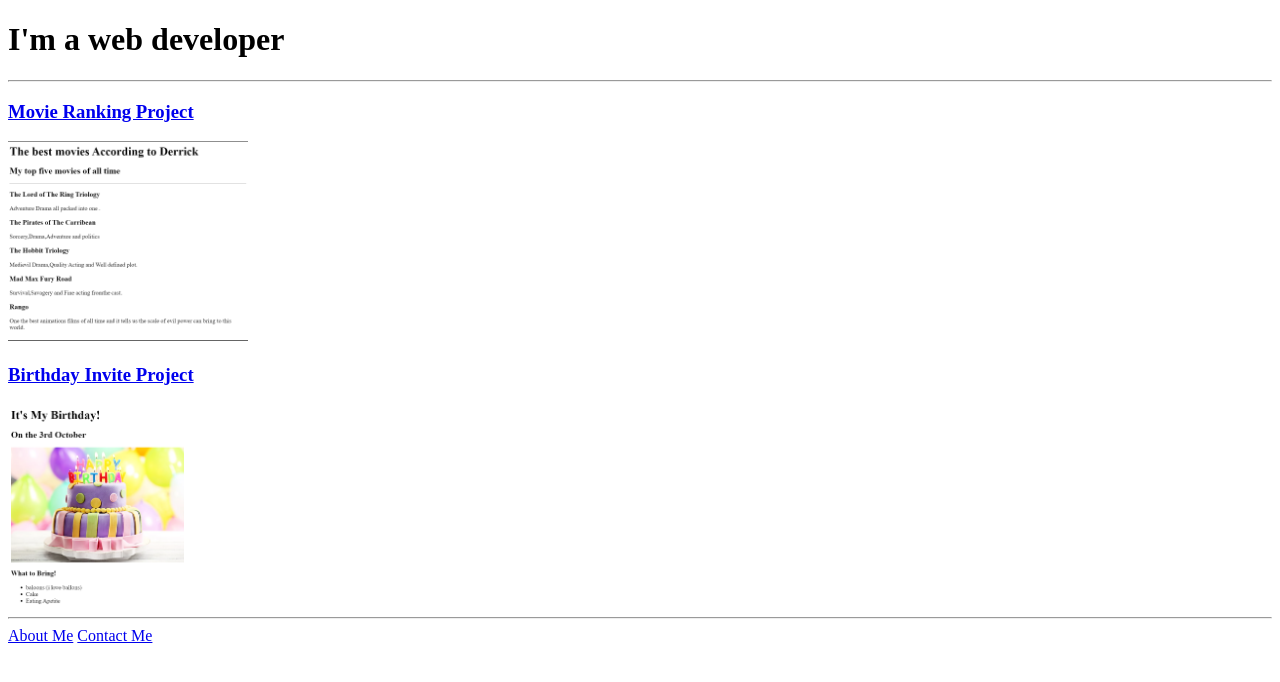
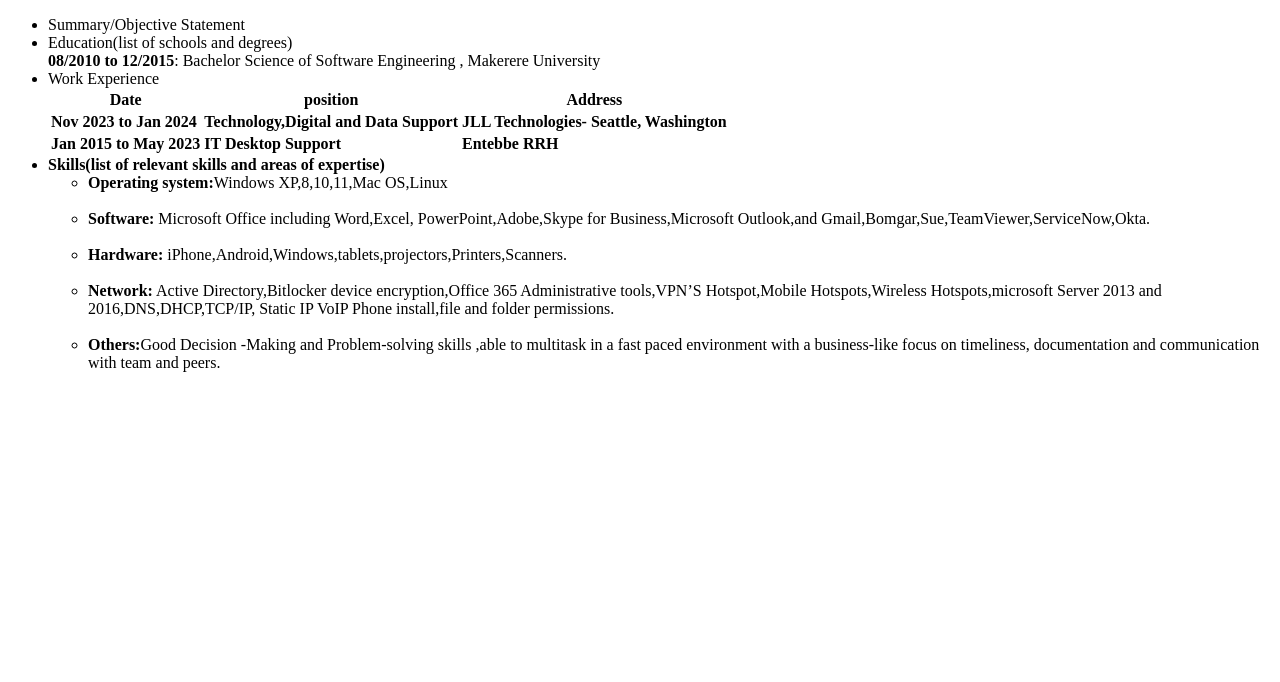
Before and after one commit to sumbieman/html-Portifolio, a plain HTML site: page index.html in a window 1280 px wide. Drawn offline with Linux system fonts and the light colour scheme.

Commit message:
Add files via upload

```diff
--- a/index.html
+++ b/index.html
@@ -1,41 +1,62 @@
-<!-- TODO 1: Create the HTML Boilerplate -->
+<!DOCTYPE html>
+<html >
+<head>
+<title>My Resume</title>
+</head>
+<body >
+<ul>
+<li> Summary/Objective Statement</li>
+<li> Education(list of schools and degrees)</li>
+<b>08/2010 to 12/2015</b>: Bachelor Science of Software Engineering , Makerere University</LI>
 
-<!-- TODO 2: Add Your previous projects' HTML into the public folder -->
+<li> Work Experience</li>
 
-<!-- TODO 3: Take screenshots of your project previews and add the images to the images folder -->
+<table>
+    <tr>
+    <th>Date</th>
+    <th>position</th>
+    <th>Address </th>
+   </tr>
 
-<!-- TODO 4: Add titles/subtitles etc. -->
+<tr>
+    <td><b>Nov 2023 to Jan 2024</b></td>
+     <td><b>Technology,Digital and Data Support</b></td>
+    <td><b>JLL Technologies- Seattle, Washington </b></td>
+ </tr>
 
-<!-- TODO 5: Add a link to the project pages -->
-
-<!-- TODO 6: Add images to show the project previews
-HINT for TODO 6: You can use the height attribute set to 200 to make the image smaller:
-https://developer.mozilla.org/en-US/docs/Web/HTML/Element/img#attr-height -->
-
-<!-- TODO 7: Add the Contact Me and About Me page links -->
-<!DOCTYPE html>
-<html lang="en-US">
-<head>
-<meta charset="UTF-8">
-<title>Derrick's Portifolio</title>
-
-</head>
-<body>
-<h1>I'm a web developer</h1>
-<hr />
-<h3><a href="./public/movie-ranking.html">Movie Ranking Project</a></h3>
-  <img src="./assets/images/MOVIES ALLTIME.png" height="200" alt="movie ranking project preview"/>
-  <h3><a href="./public/birthday-invite.html">Birthday Invite Project</a></h3>
-  <img src="./assets/images/BIRTHDAY.png" height="200" alt="birthday invite project preview"/>
-  <hr />
-  <a href="./public/about.html">About Me</a>
-  <a href="./public/contact.html">Contact Me</a>
+ <tr>
+    <td><b>Jan 2015 to May 2023</b></td>
+     <td><b>IT Desktop Support</b></td>
+    <td><b>Entebbe RRH</b></td>
+ </tr>
 
 
 
+
+</table>
+
+
+
+
+
+<li><b> Skills(list of relevant skills and areas of expertise)</b><br/>
+<ul>
+<li><b>Operating system:</b>Windows XP,8,10,11,Mac OS,Linux </li><br/>
+<li><b>Software:</b> Microsoft Office including Word,Excel, PowerPoint,Adobe,Skype for Business,Microsoft Outlook,and Gmail,Bomgar,Sue,TeamViewer,ServiceNow,Okta.</li><br/>
+<li><b>Hardware:</b> iPhone,Android,Windows,tablets,projectors,Printers,Scanners.</li><br />
+<li><b>Network:</b> Active Directory,Bitlocker device encryption,Office 365 Administrative tools,VPN’S Hotspot,Mobile Hotspots,Wireless Hotspots,microsoft Server 2013 and 2016,DNS,DHCP,TCP/IP, Static IP VoIP Phone install,file and folder
+permissions.</li><br />
+<li><b>Others:</b>Good Decision -Making and Problem-solving skills ,able to multitask in a fast paced environment with a business-like focus on timeliness, documentation and communication with team and peers.</li>
+</ul>
+</li>
+
+
+
+</ul>
 
 </body>
 
 
 
+
 </html>
```
Also changed, not shown: public/contacts.html (added, +7 -0 lines), public/hobbies.html (added, +13 -0 lines), assests/images/derrick.jpg (added).
